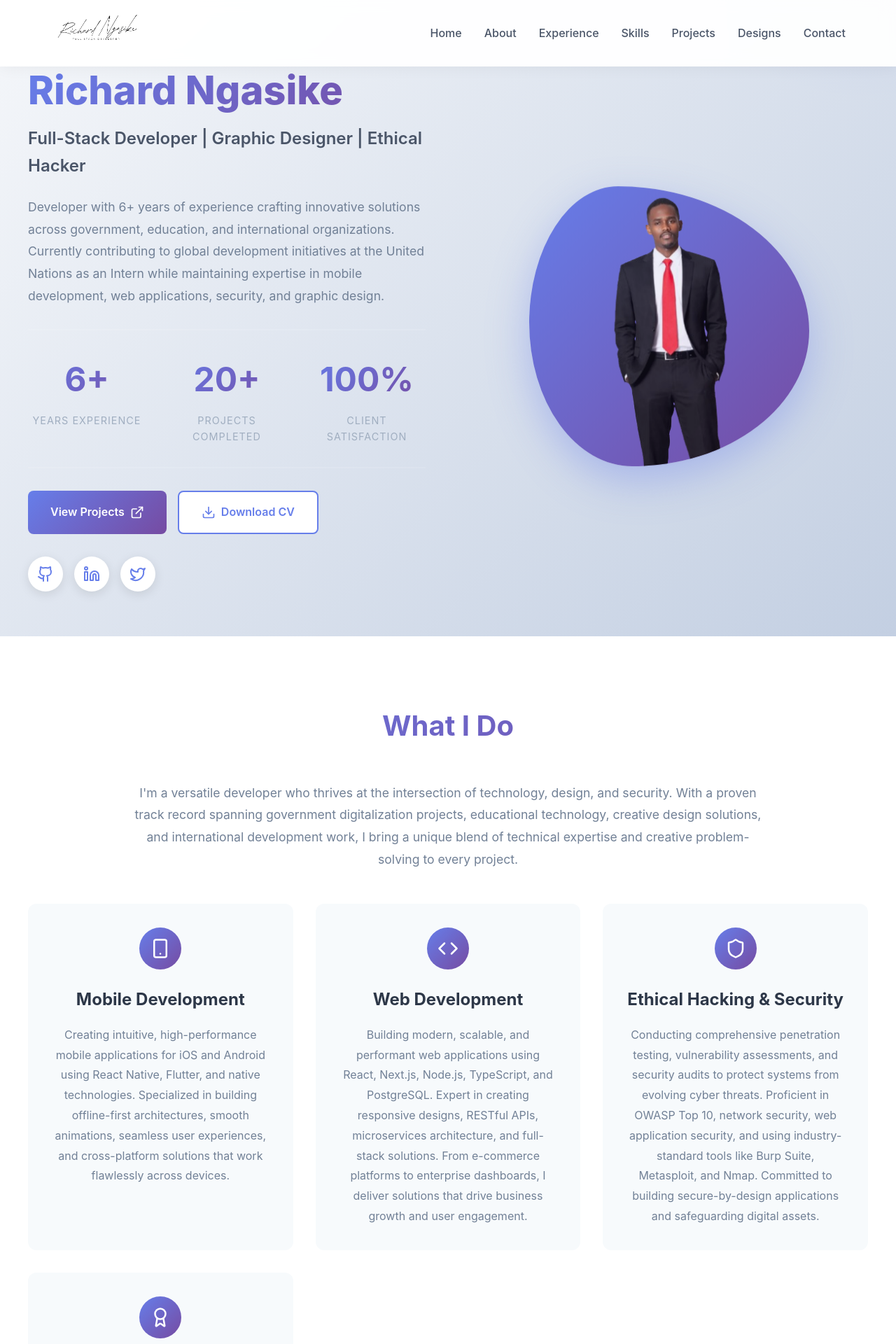
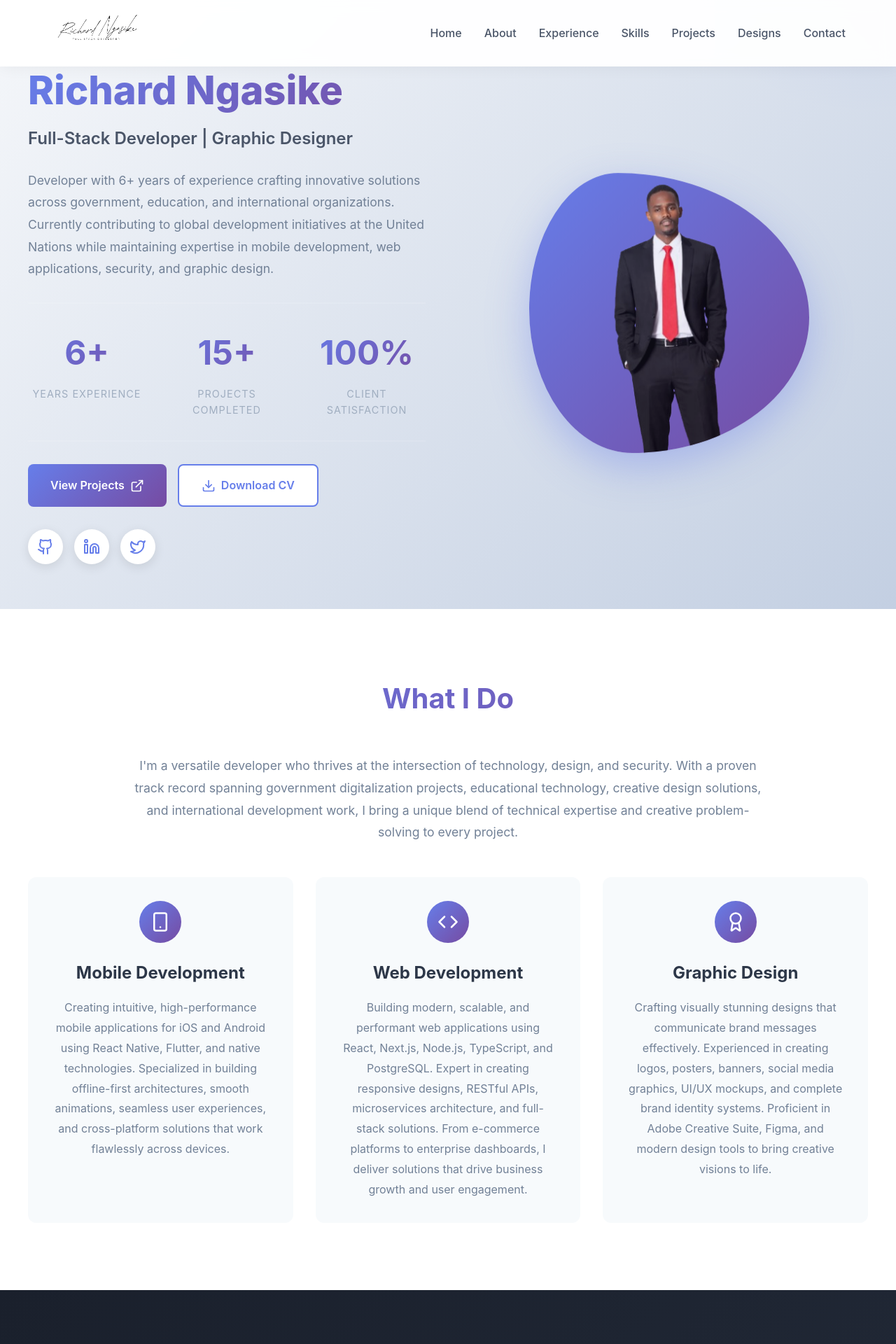
Before and after one commit to richardngasike/nextjs-portfolio, a Next.js app: page / in a window 1280 px wide. Shown: the top 1920 px of the page at 70% size. Built offline with nearby package versions, Linux system fonts and the light colour scheme.

Commit message:
sidebar menu picture update

```diff
--- a/src/app/globals.css
+++ b/src/app/globals.css
@@ -119,11 +119,11 @@ body {
 
   background-image:
     linear-gradient(
-      135deg,
+      140deg,
       rgba(14, 109, 251, 0.9),
       rgba(3, 14, 32, 0.9)
     ),
-    url("/richy2.jpeg");
+    url("/richy4.jpeg");
 
   background-size: cover;
   background-position: center;
--- a/src/app/page.js
+++ b/src/app/page.js
@@ -93,11 +93,11 @@ const Portfolio = () => {
         <div className="hero-container">
           <div className="hero-content">
             <h1>Richard Ngasike</h1>
-            <div className="subtitle">Full-Stack Developer | Graphic Designer | Ethical Hacker</div>
+            <div className="subtitle">Full-Stack Developer | Graphic Designer</div>
             <p>
               Developer with 6+ years of experience crafting innovative solutions
               across government, education, and international organizations. Currently contributing
-              to global development initiatives at the United Nations as an Intern while maintaining expertise
+              to global development initiatives at the United Nations while maintaining expertise
               in mobile development, web applications, security, and graphic design.
             </p>
             <div className="hero-stats">
@@ -106,7 +106,7 @@ const Portfolio = () => {
                 <div className="stat-label">Years Experience</div>
               </div>
               <div className="stat-item">
-                <div className="stat-number">20+</div>
+                <div className="stat-number">15+</div>
                 <div className="stat-label">Projects Completed</div>
               </div>
               <div className="stat-item">
@@ -183,18 +183,7 @@ const Portfolio = () => {
                 I deliver solutions that drive business growth and user engagement.
               </p>
             </div>
-            <div className="about-card">
-              <div className="about-icon">
-                <Shield size={30} />
-              </div>
-              <h3>Ethical Hacking & Security</h3>
-              <p>
-                Conducting comprehensive penetration testing, vulnerability assessments, and security audits
-                to protect systems from evolving cyber threats. Proficient in OWASP Top 10, network security,
-                web application security, and using industry-standard tools like Burp Suite, Metasploit, and Nmap.
-                Committed to building secure-by-design applications and safeguarding digital assets.
-              </p>
-            </div>
+
             <div className="about-card">
               <div className="about-icon">
                 <Award size={30} />
```
Also changed, not shown: public/richy4.jpeg (added), public/richy5.jpeg (added).
